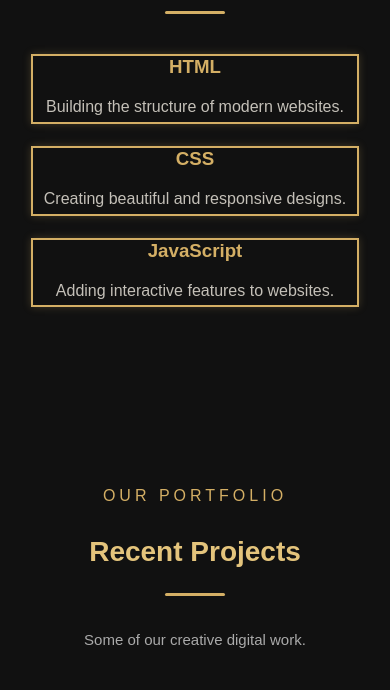
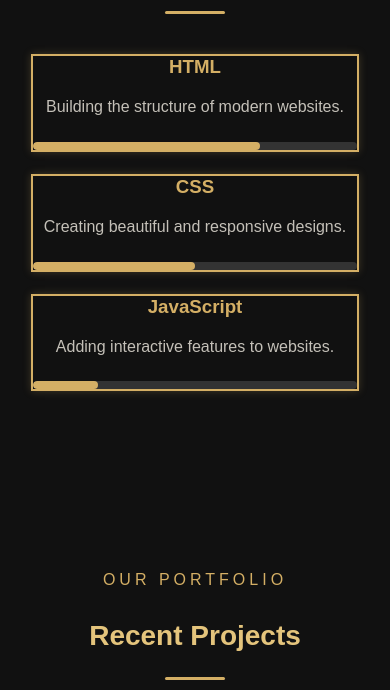
Before and after one commit to madinaorya1997/Madina--Oryakhil--Studio-, a plain HTML site: page index.html in a window 390 px wide. Shown: the part 2640-3330 px from the top of the page. Drawn offline with Linux system fonts and the light colour scheme.

Commit message:
Update style.css

```diff
--- a/style.css
+++ b/style.css
@@ -674,4 +674,30 @@ footer {
 }#skills .service-box {
   border: 2px solid #d4af65 !important;
   box-shadow: 0 0 8px rgba(212, 175, 101, 0.25);
-  }
+  }.skill-bar {
+  width: 100%;
+  height: 8px;
+  background: #333333;
+  border-radius: 10px;
+  margin-top: 20px;
+  overflow: hidden;
+}
+
+.skill-progress {
+  height: 100%;
+  background: #d4af65;
+  border-radius: 10px;
+  transition: width 1s ease;
+}
+
+.html-progress {
+  width: 70%;
+}
+
+.css-progress {
+  width: 50%;
+}
+
+.js-progress {
+  width: 20%;
+}
```
